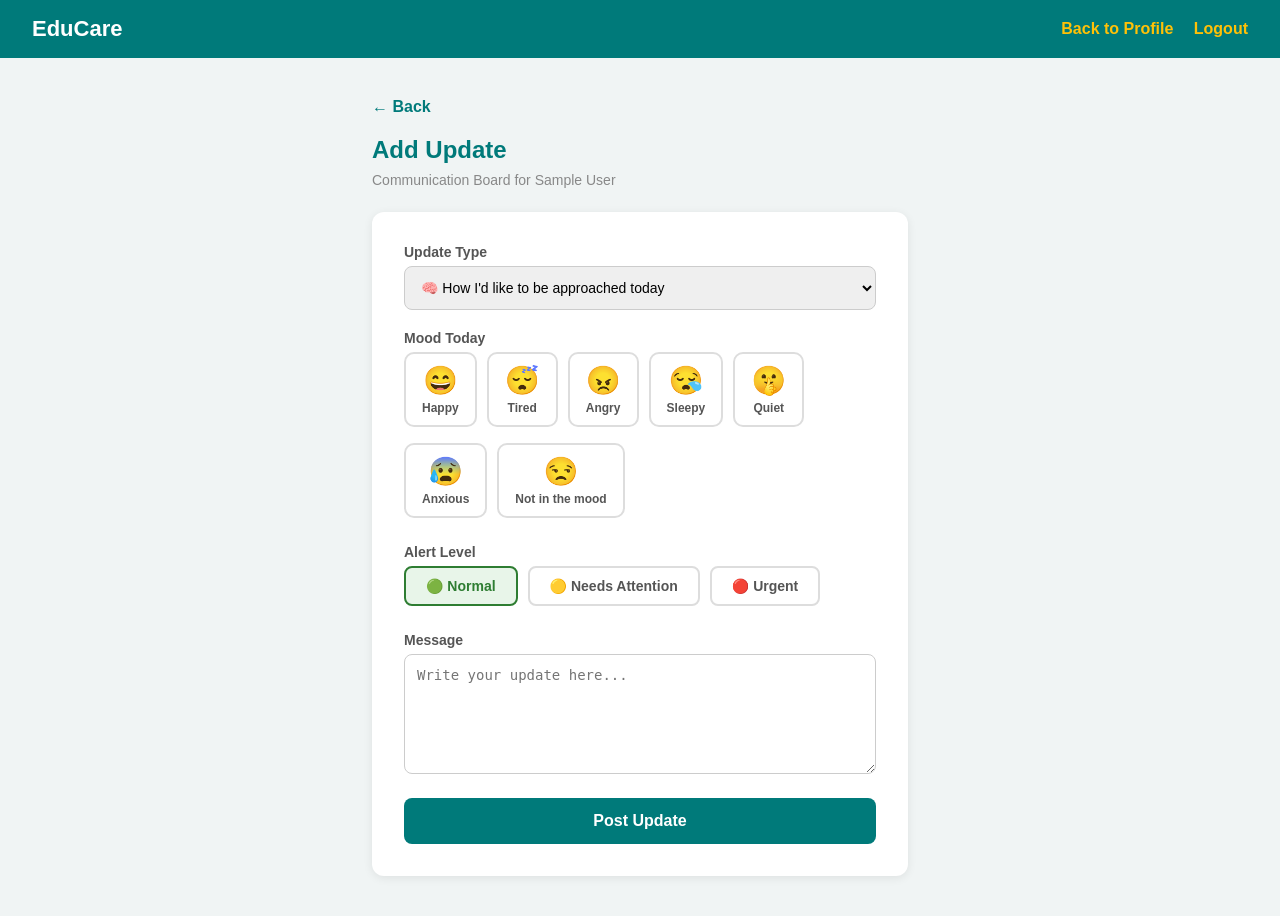
After one commit to priscilafdias/EduCare, a Flask app: page /students/1/update in a window 1280 px wide. The commit adds this page. Run offline with Flask 3, Linux system fonts and the light colour scheme; a user stored in the database is signed in; tables that the repository leaves empty hold one stand-in row (values such as "Sample post").

Commit message:
Update Communication Board update types

```diff
--- a/app/routes.py
+++ b/app/routes.py
@@ -1,10 +1,21 @@
 from flask import Blueprint, render_template, redirect, url_for, request, flash
 from flask_login import login_user, logout_user, login_required, current_user
 from app import db, bcrypt
-from app.models import User, Student
+from app.models import User, Student, CommunicationUpdate
+from datetime import datetime
 
 auth = Blueprint('auth', __name__)
 main = Blueprint('main', __name__)
+
+MOODS = [
+    ('😄', 'Happy'),
+    ('😴', 'Tired'),
+    ('😠', 'Angry'),
+    ('😪', 'Sleepy'),
+    ('🤫', 'Quiet'),
+    ('😰', 'Anxious'),
+    ('😒', 'Not in the mood')
+]
 
 @auth.route('/login', methods=['GET', 'POST'])
 def login():
@@ -29,7 +40,8 @@ def logout():
 @login_required
 def dashboard():
     students = Student.query.all()
-    return render_template('dashboard.html', students=students)
+    updates = CommunicationUpdate.query.order_by(CommunicationUpdate.created_at.desc()).limit(5).all()
+    return render_template('dashboard.html', students=students, updates=updates)
 
 @main.route('/students')
 @login_required
@@ -59,4 +71,31 @@ def add_student():
 @login_required
 def student_profile(id):
     student = Student.query.get_or_404(id)
-    return render_template('student_profile.html', student=student)
+    updates = CommunicationUpdate.query.filter_by(student_id=id).order_by(CommunicationUpdate.created_at.desc()).all()
+    return render_template('student_profile.html', student=student, updates=updates)
+
+@main.route('/students/<int:id>/update', methods=['GET', 'POST'])
+@login_required
+def add_update(id):
+    student = Student.query.get_or_404(id)
+    if request.method == 'POST':
+        update = CommunicationUpdate(
+            student_id=id,
+            author_id=current_user.id,
+            author_role=current_user.role,
+            update_type=request.form.get('update_type'),
+            mood=request.form.get('mood'),
+            message=request.form.get('message'),
+            alert_level=request.form.get('alert_level')
+        )
+        db.session.add(update)
+        db.session.commit()
+        flash('Update posted!', 'success')
+        return redirect(url_for('main.student_profile', id=id))
+    return render_template('add_update.html', student=student, moods=MOODS)
+
+@main.route('/board')
+@login_required
+def board():
+    updates = CommunicationUpdate.query.order_by(CommunicationUpdate.created_at.desc()).all()
+    return render_template('board.html', updates=updates)
--- /dev/null
+++ b/app/templates/add_update.html
@@ -0,0 +1,154 @@
+<!DOCTYPE html>
+<html lang="en">
+<head>
+    <meta charset="UTF-8">
+    <title>EduCare - Add Update</title>
+    <style>
+        * { margin: 0; padding: 0; box-sizing: border-box; }
+        body { font-family: Arial, sans-serif; background-color: #f0f4f4; }
+        .navbar {
+            background-color: #007a7a;
+            padding: 16px 32px;
+            display: flex;
+            justify-content: space-between;
+            align-items: center;
+        }
+        .navbar h1 { color: white; font-size: 22px; }
+        .navbar a { color: #ffc107; text-decoration: none; font-weight: bold; margin-left: 16px; }
+        .container { padding: 40px 32px; max-width: 600px; margin: 0 auto; }
+        h2 { color: #007a7a; margin-bottom: 8px; }
+        .subtitle { color: #888; margin-bottom: 24px; font-size: 14px; }
+        .card { background: white; padding: 32px; border-radius: 12px; box-shadow: 0 2px 10px rgba(0,0,0,0.08); }
+        .form-group { margin-bottom: 20px; }
+        label { display: block; margin-bottom: 6px; color: #555; font-weight: bold; font-size: 14px; }
+        select, textarea {
+            width: 100%;
+            padding: 12px;
+            border: 1px solid #ccc;
+            border-radius: 8px;
+            font-size: 14px;
+        }
+        textarea { height: 120px; resize: vertical; }
+        .mood-grid {
+            display: flex;
+            flex-wrap: wrap;
+            gap: 10px;
+        }
+        .mood-option input { display: none; }
+        .mood-option label {
+            display: flex;
+            flex-direction: column;
+            align-items: center;
+            padding: 10px 16px;
+            border: 2px solid #ddd;
+            border-radius: 10px;
+            cursor: pointer;
+            font-size: 12px;
+            color: #555;
+            transition: all 0.2s;
+        }
+        .mood-option label span.emoji { font-size: 28px; margin-bottom: 4px; }
+        .mood-option input:checked + label {
+            border-color: #007a7a;
+            background-color: #e8f5f5;
+            color: #007a7a;
+            font-weight: bold;
+        }
+        .alert-grid {
+            display: flex;
+            gap: 10px;
+        }
+        .alert-option input { display: none; }
+        .alert-option label {
+            padding: 10px 20px;
+            border: 2px solid #ddd;
+            border-radius: 8px;
+            cursor: pointer;
+            font-size: 14px;
+            font-weight: bold;
+        }
+        .alert-option.normal input:checked + label { border-color: #2e7d32; background: #e8f5e9; color: #2e7d32; }
+        .alert-option.attention input:checked + label { border-color: #e65100; background: #fff3e0; color: #e65100; }
+        .alert-option.urgent input:checked + label { border-color: #c62828; background: #ffebee; color: #c62828; }
+        .btn {
+            width: 100%;
+            padding: 14px;
+            background-color: #007a7a;
+            color: white;
+            border: none;
+            border-radius: 8px;
+            font-size: 16px;
+            cursor: pointer;
+            font-weight: bold;
+        }
+        .btn:hover { background-color: #005f5f; }
+        .back-btn { display: inline-block; margin-bottom: 20px; color: #007a7a; text-decoration: none; font-weight: bold; }
+    </style>
+</head>
+<body>
+    <div class="navbar">
+        <h1>EduCare</h1>
+        <div>
+            <a href="/students/{{ student.id }}">Back to Profile</a>
+            <a href="/logout">Logout</a>
+        </div>
+    </div>
+    <div class="container">
+        <a href="/students/{{ student.id }}" class="back-btn">← Back</a>
+        <h2>Add Update</h2>
+        <p class="subtitle">Communication Board for {{ student.full_name }}</p>
+        <div class="card">
+            <form method="POST">
+                <div class="form-group">
+                    <label>Update Type</label>
+                    <select name="update_type" required>
+                        <option value="How I'd like to be approached today">🧠 How I'd like to be approached today</option>
+                        <option value="How was my night/yesterday">🌙 How was my night/yesterday</option>
+                        <option value="Alert before school">🚨 Alert before school</option>
+                        <option value="Learning update">📚 Learning update</option>
+                        <option value="Social progress">🤝 Social progress</option>
+                        <option value="How was the day today">🌅 How was the day today</option>
+                        <option value="General update">💬 General update</option>
+                    </select>
+                </div>
+                <div class="form-group">
+                    <label>Mood Today</label>
+                    <div class="mood-grid">
+                        {% for emoji, mood in moods %}
+                        <div class="mood-option">
+                            <input type="radio" name="mood" id="mood_{{ loop.index }}" value="{{ emoji }} {{ mood }}">
+                            <label for="mood_{{ loop.index }}">
+                                <span class="emoji">{{ emoji }}</span>
+                                {{ mood }}
+                            </label>
+                        </div>
+                        {% endfor %}
+                    </div>
+                </div>
+                <div class="form-group">
+                    <label>Alert Level</label>
+                    <div class="alert-grid">
+                        <div class="alert-option normal">
+                            <input type="radio" name="alert_level" id="normal" value="Normal" checked>
+                            <label for="normal">🟢 Normal</label>
+                        </div>
+                        <div class="alert-option attention">
+                            <input type="radio" name="alert_level" id="attention" value="Needs Attention">
+                            <label for="attention">🟡 Needs Attention</label>
+                        </div>
+                        <div class="alert-option urgent">
+                            <input type="radio" name="alert_level" id="urgent" value="Urgent">
+                            <label for="urgent">🔴 Urgent</label>
+                        </div>
+                    </div>
+                </div>
+                <div class="form-group">
+                    <label>Message</label>
+                    <textarea name="message" placeholder="Write your update here..." required></textarea>
+                </div>
+                <button type="submit" class="btn">Post Update</button>
+            </form>
+        </div>
+    </div>
+</body>
+</html>
```
Also changed, not shown: app/models.py (+17 -1 lines), app/templates/board.html (added, +100 -0 lines), app/templates/student_profile.html (+74 -31 lines).
